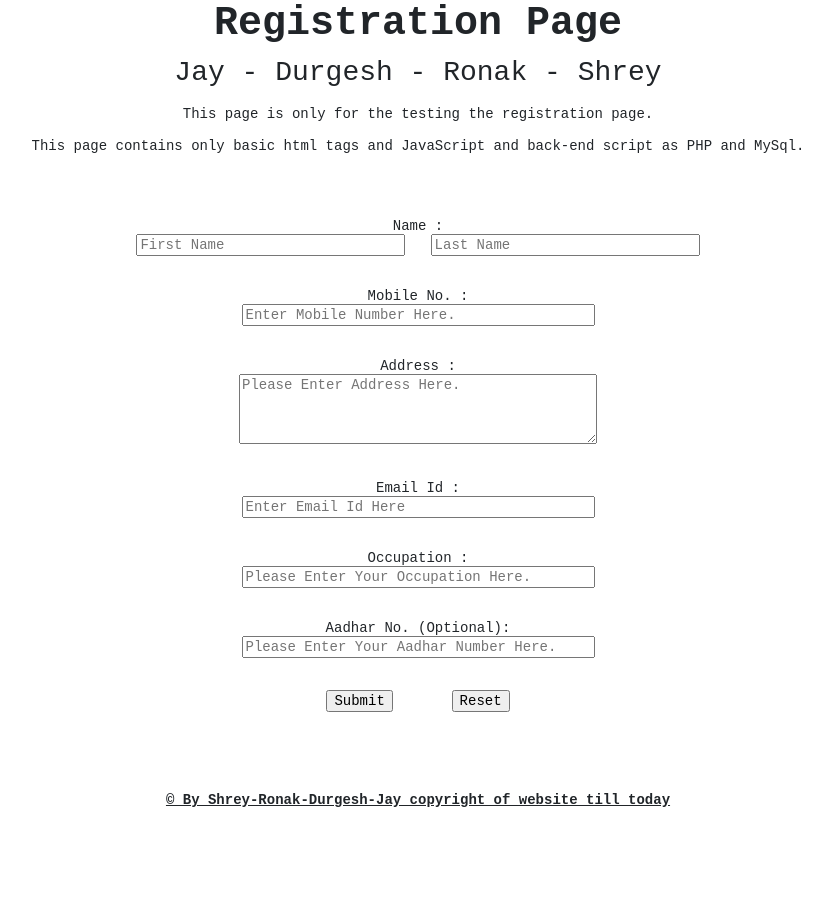
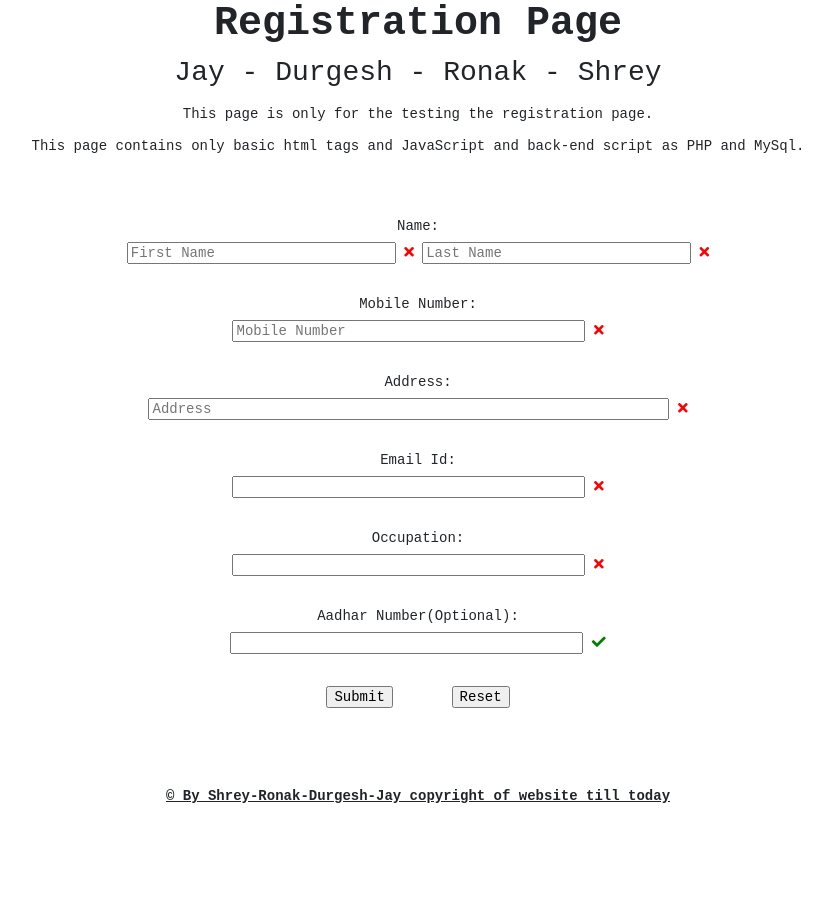
Before and after one commit to hospitalmanage/HospitalManagementSystem, a PHP site: page /NewRequest/newrequest.php in a window 1280 px wide. Shown: the part 366-1264 px from the top of the page, without its empty margins (222-1054 px from the left). Run offline with PHP 8.4, Linux system fonts and the light colour scheme.

Commit message:
Some Good Changes

```diff
--- a/NewRequest/newrequest.php
+++ b/NewRequest/newrequest.php
@@ -4,6 +4,15 @@
 	<title>Hospital Management System</title>
 	<link rel="stylesheet" href="../bootstrap/css/bootstrap.min.css">
 	<script src="../bootstrap/js/bootstrap.min.js"></script>
+	<link rel="stylesheet" href=
+"https://use.fontawesome.com/releases/v5.7.0/css/all.css"
+	integrity=
+"sha384-lZN37f5QGtY3VHgisS14W3ExzMWZxybE1SJSEsQp9S+oqd12jhcu+A56Ebc1zFSJ"
+	crossorigin="anonymous">
+	<script src=
+"https://ajax.googleapis.com/ajax/libs/jquery/3.3.1/jquery.min.js">
+	</script>
+
 </head>
 
 <style>
@@ -98,99 +107,142 @@
 	<br> <br> <br>
 
 	<form name="form" action="action.php" method="post" enctype="multipart/form-data" onsubmit="return validateform()">
-
-		<center>Name : <br> <input type="text" name="fname" placeholder="First Name" size="30"> &nbsp <input type="text" name="lname" placeholder="Last Name" size="30"></center> <br> <br>
+		<div id="input1" class="text-center">
+			<label>Name:</label> <br>
+			<input type="text" name="fname" required autocomplete="off" size="30" placeholder="First Name">
+			<i style='color:grey;' class='fa '></i>
+			<input type="text" name="lname" required autocomplete="off" size="30" placeholder="Last Name">
+			<i style='color:grey;' class='fa '></i>
+		</div>  <br> <br>
 
 		<!--<center>Id : <br> <input type="number" name="id" placeholder="Please Enter Id Here." size="30"></center> <br> <br>-->
 
-		<center>Mobile No. : <br> <input type="text" name="mobile" placeholder="Enter Mobile Number Here." size="40"></center> <br> <br>
+		<div id="input2" class="text-center">
+			<label>Mobile Number:</label> <br>
+			<input type="text" name="mobile" required autocomplete="off" placeholder="Mobile Number" size="40">
+			<i style='color:grey;' class='fa '></i>
+		</div>  <br> <br>
 
-		<center>Address : <br><textarea name="address" rows="4" cols="40" placeholder="Please Enter Address Here."></textarea></center> <br> <br>
+		<div id="input2" class="text-center">
+			<label>Address:</label> <br>
+			<input type="text" name="address" required autocomplete="off" placeholder="Address" size="60">
+			<i style='color:grey;' class='fa '></i>
+		</div>  <br> <br>
 
-		<center>Email Id : <br> <input type="text" name="mail" placeholder="Enter Email Id Here" size="40"></center> <br> <br>
+		<div id="input2" class="text-center">
+			<label>Email Id:</label> <br>
+			<input type="text" name="mail" required autocomplete="off" size="40">
+			<i style='color:grey;' class='fa '></i>
+		</div>  <br> <br>
 
-		<center>Occupation : <br> <input type="text" name="occupation" placeholder="Please Enter Your Occupation Here." size="40"></center> <br> <br>
+		<div id="input2" class="text-center">
+			<label>Occupation:</label> <br>
+			<input type="text" name="occupation" required autocomplete="off" size="40">
+			<i style='color:grey;' class='fa '></i>
+		</div>  <br> <br>
 
-		<center>Aadhar No. (Optional): <br> <input type="text" name="aadhar" placeholder="Please Enter Your Aadhar Number Here." size="40"></center> <br> <br>
+		<div id="input2" class="text-center">
+			<label>Aadhar Number(Optional):</label> <br>
+			<input type="text" name="aadhar" autocomplete="off" size="40">
+			<i style='color:grey;' class='fa '></i>
+		</div>  <br> <br>
 
 		<center> <input type="submit" name="submit" value="Submit">  &nbsp &nbsp &nbsp <input type="reset" name="reset" value="Reset"> </center> <br> <br> <br> <br> <br>
 
-	</form>
-
-	<script type="text/javascript">
-
-		function validateform() {
-			var a = document.forms['form']['fname'].value;
-			var b = document.forms['form']['lname'].value;
-			var c = document.forms['form']['mobile'].value;
-			var d = document.forms['form']['address'].value;
-			var x = document.forms['form']['mail'].value;
-			var y = document.forms['form']['occupation'].value;
-			var z = document.forms['form']['aadhar'].value;
-			var filter = /^([a-zA-Z0-9_\.\-])+\@(([a-zA-Z0-9\-])+\.)+([a-zA-Z0-9]{2,4})/;
-
-			if (a == "") {
-				alert("Please enter your First Name.");
-				return false;
-			}
-
-			if (b == "") {
-				alert('Please enter Last Name.');
-				return false;
-			}
-
-			if (c == "") {
-				alert('Please enter your mobile no.');
-				return false;
-			}
-			if (isNaN(c)) {
-				alert('Please enter numbers in Mobile No.');
-				return false;
-			}
-			if (c.length > 10) {
-				alert('Please enter 10 digits mobile number.');
-				return false;
-			}
-			if (c.length < 10) {
-				alert('Please enter 10 digits mobile number.');
-				return false;
-			}
-
-			if (d == "") {
-				alert('Please enter your address.');
-				return false;
-			}
-
-			if (x == "") {
-				alert('Please enter your mail id.');
-				return false;
-			}
-			if (!filter.test(x)) {
-				alert('Please enter proper mail id format ("abc@gmail.com").');
-				return false;
-			}
-
-			if (y == "") {
-				alert('Please enter your occupation.');
-				return false;
-			}
-
-			if (z == "") {
-				return true;
-			}
-			if (isNaN(z)) {
-				alert('Please enter numbers in Aadhar No.');
-				return false;
-			}
-			if (z.length > 12 || z.length < 12) {
-				alert('Please enter 12 digits Aadhar No.');
-				return false;
-			}
-
-		}
 
 
 
+	</form>
+
+	<script>
+
+		var firstName = $("input[name=fname]");
+		var lastName = $("input[name=lname]");
+		var mobile = $("input[name=mobile");
+		var address = $("input[name=address");
+		var mail = $("input[name=mail");
+		var filter = /^([a-zA-Z0-9_\.\-])+\@(([a-zA-Z0-9\-])+\.)+([a-zA-Z0-9]{2,4})+$/;
+		var occupation = $("input[name=occupation");
+		var aadhar = $("input[name=aadhar");
+
+		$(document).ready(function() {
+			$('div input').focusout(function() {
+
+				// For First Name and Last Name
+				if(firstName.val()=='' ) {
+					var error=firstName.siblings('i');
+					error.addClass("fa-times").css('color', 'green');
+				} else {
+					var correct=firstName.siblings('i');
+					correct.removeClass("fa-times").addClass("fa-check").css('color', 'green');
+				}
+
+				if(lastName.val()=='' ) {
+					var error=lastName.siblings('i');
+					error.addClass("fa-times").css('color', 'red');
+
+				} else {
+					var correct=lastName.siblings('i');
+					correct.removeClass("fa-times").addClass("fa-check").css('color', 'green');
+				}
+
+				// For Mobile Number
+				if(mobile.val()=='' || isNaN(mobile.val()) || mobile.val().length > 10 || mobile.val().length < 10 ) {
+					var error=mobile.siblings('i');
+					error.addClass("fa-times").css('color', 'red');
+				}
+				else {
+					var correct=mobile.siblings('i');
+					correct.removeClass("fa-times").addClass("fa-check").css('color', 'green');
+				}
+
+				// For Address
+				if(address.val()=='' ) {
+					var error=address.siblings('i');
+					error.addClass("fa-times").css('color', 'red');
+				}
+				else {
+					var correct=address.siblings('i');
+					correct.removeClass("fa-times").addClass("fa-check").css('color', 'green');
+				}
+
+				// For Email Id
+				if(mail.val()=='' || !filter.test(mail.val()) ) {
+					var error=mail.siblings('i');
+					error.addClass("fa-times").css('color', 'red');
+				}
+				else {
+					var correct=mail.siblings('i');
+					correct.removeClass("fa-times").addClass("fa-check").css('color', 'green');
+				}
+
+				// For Occupation
+				if(occupation.val()=='' ) {
+					var error=occupation.siblings('i');
+					error.addClass("fa-times").css('color', 'red');
+				}
+				else {
+					var correct=occupation.siblings('i');
+					correct.removeClass("fa-times").addClass("fa-check").css('color', 'green');
+				}
+
+				// For Aadhar Number
+				if (aadhar.val()!='') {
+					if(isNaN(aadhar.val()) || aadhar.val().length > 12 || aadhar.val().length < 12) {
+						var error=aadhar.siblings('i');
+						error.removeClass("fa-check").addClass("fa-times").css('color', 'red');
+					}
+					else {
+						var correct=aadhar.siblings('i');
+						correct.removeClass("fa-times").addClass("fa-check").css('color', 'green');
+					}
+				} else {
+					var correct=aadhar.siblings('i');
+					correct.removeClass("fa-times").addClass("fa-check").css('color', 'green');
+				}
+
+			}).trigger("focusout");
+		});
 	</script>
 
 <footer>
--- a/css/hms-block.css
+++ b/css/hms-block.css
@@ -2,10 +2,6 @@ body {
     font :14px Courier New;
     font-weight: 200;
     height: 1500px;
-  }
-
-h1 {
-    text-transform: uppercase;
   }
 
 .ul-links {
```
Also changed, not shown: css/footer.css (+15 -0 lines), footer/footer.php (+7 -2 lines).
